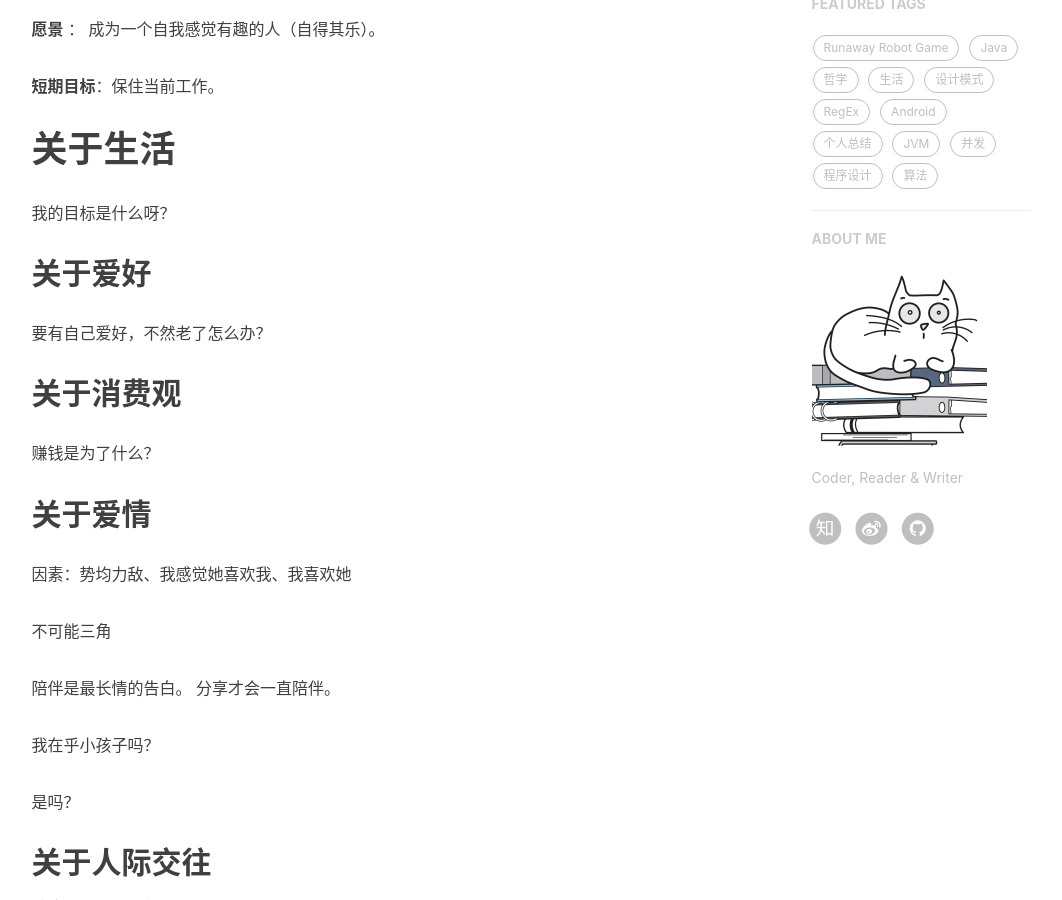
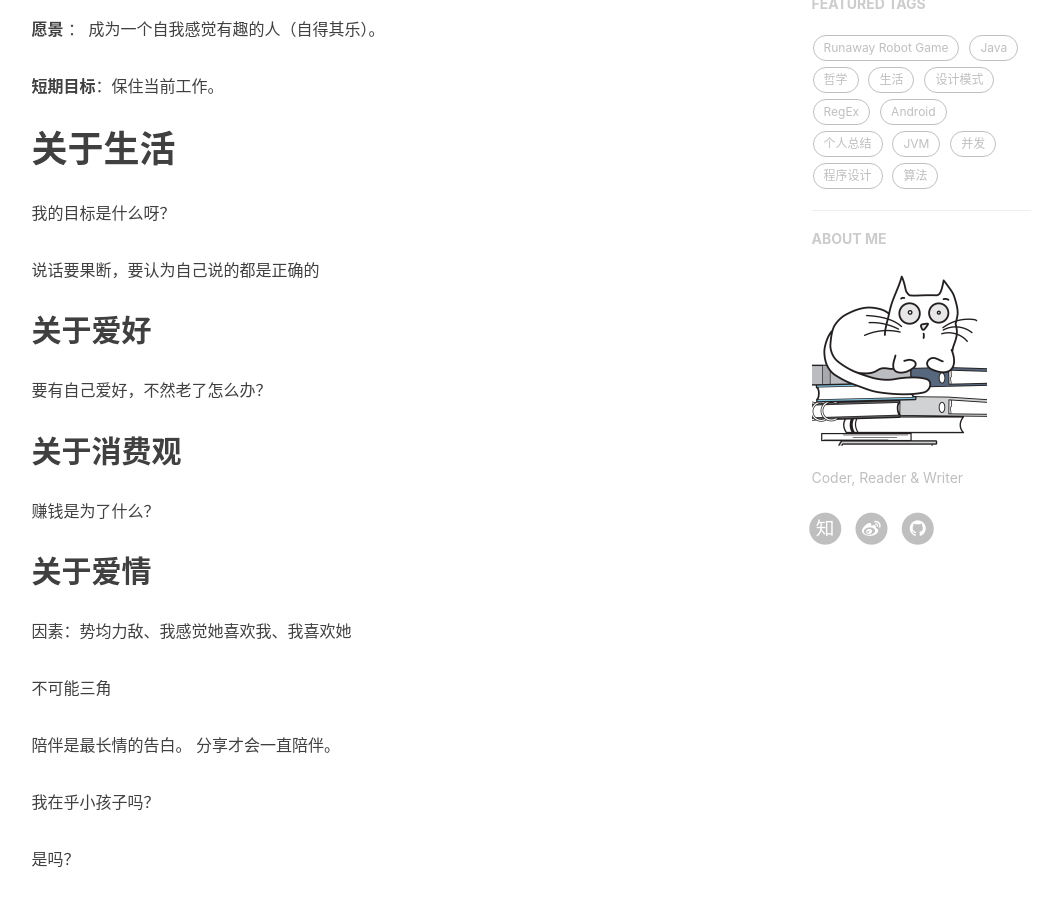
Before and after one commit to fxleyu/fxleyu.github.io, a Jekyll site: the page built from self-portrayal.md, in a window 1280 px wide and 900 px high, scrolled down 432 px. Shown: the whole window, without its empty margins (136-1198 px from the left). Built offline with Jekyll 4.4.1, drawn with Linux system fonts in a browser that asks for light colours; nearby versions of some CDN libraries; comment, search, counter and statistics services are not loaded.

Commit message:
Update self-portrayal.md

```diff
--- a/self-portrayal.md
+++ b/self-portrayal.md
@@ -10,6 +10,8 @@ title: Self-portrait
 
 # 关于生活
 我的目标是什么呀？
+
+说话要果断，要认为自己说的都是正确的
 ## 关于爱好
 要有自己爱好，不然老了怎么办？
 
```
